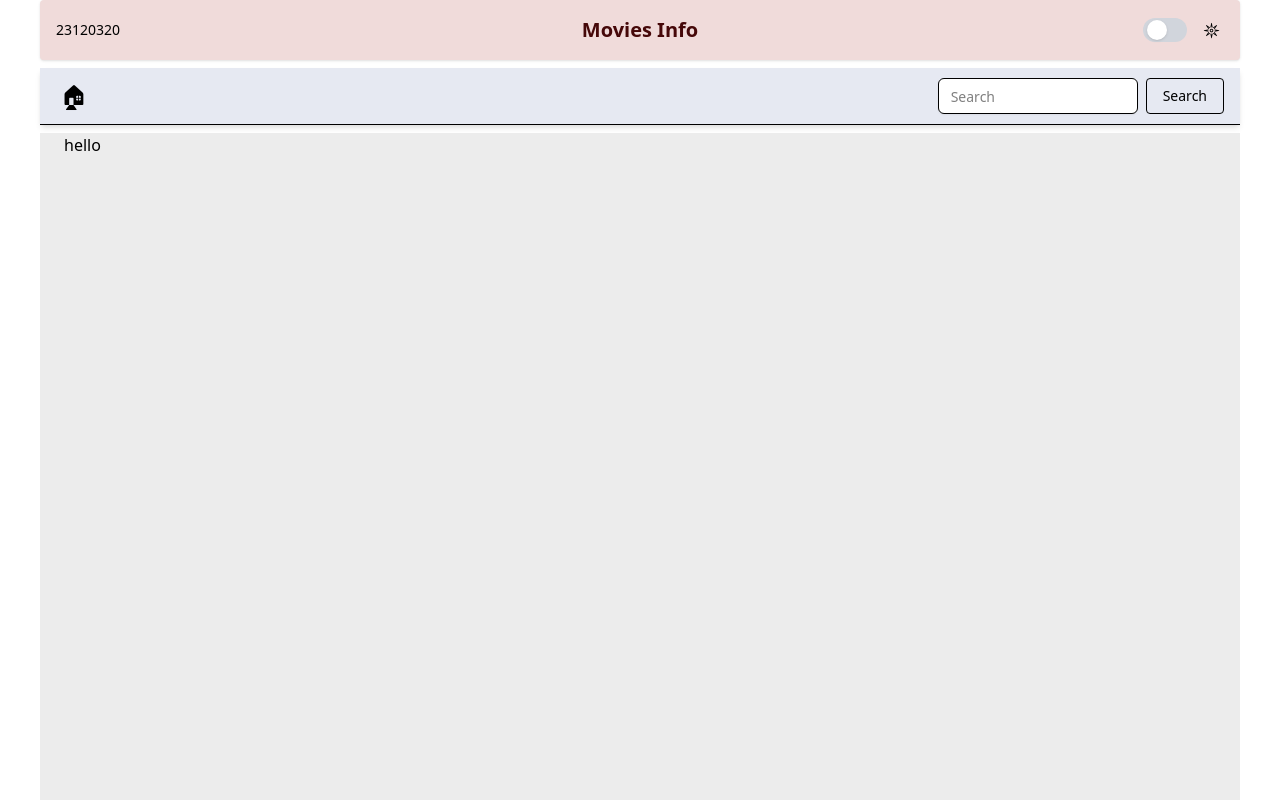
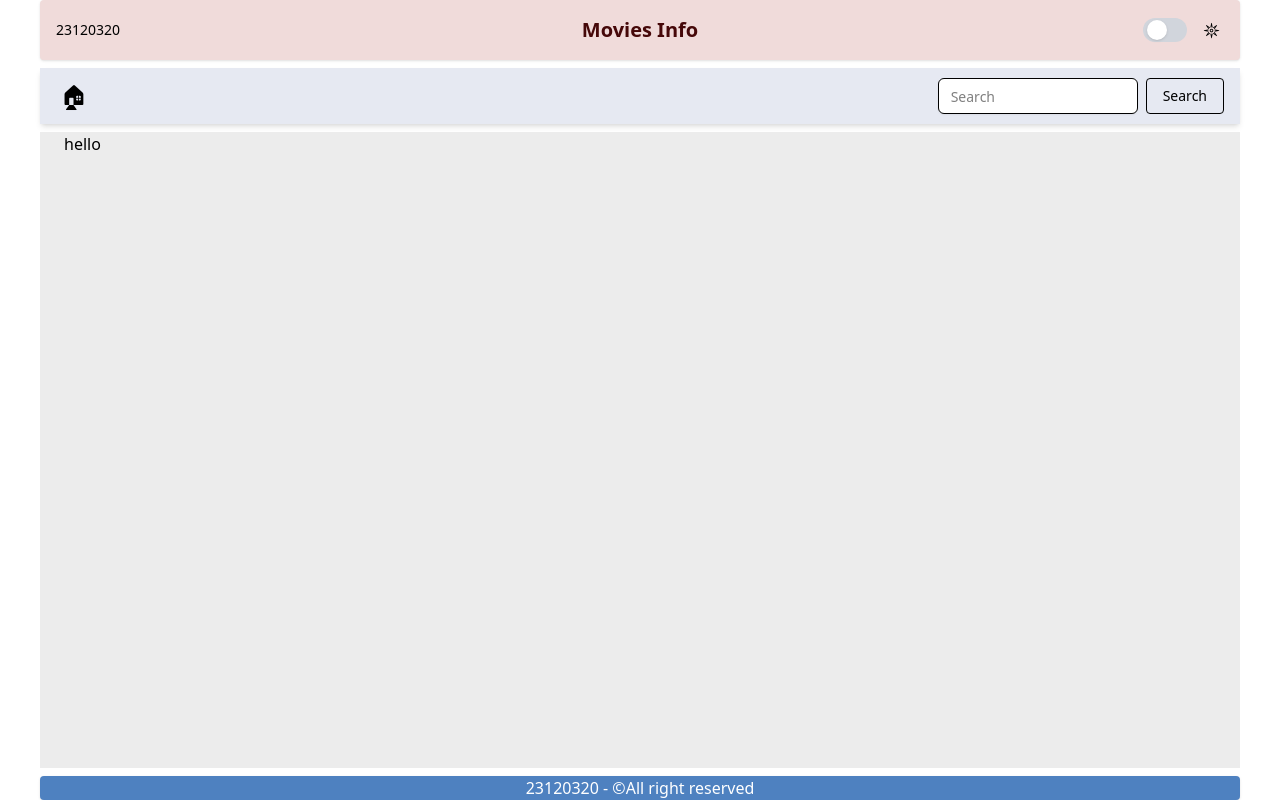
Before and after one commit to hoangphi117/BTCN_Web_02_23120320, a React (Vite) app: page / in a window 1280 px wide. Built offline with nearby package versions, Linux system fonts and the light colour scheme.

Commit message:
feat(layout): Add Footer

```diff
--- a/src/components/common/Footer.jsx
+++ b/src/components/common/Footer.jsx
@@ -1,3 +1,9 @@
-function Footer() {}
+function Footer() {
+  return (
+    <footer className="flex bg-[#4e81c0] justify-center rounded shadow-sm">
+      <p className="text-white">23120320 - &copy;All right reserved</p>
+    </footer>
+  );
+}
 
 export default Footer;
--- a/src/components/common/NavBar.jsx
+++ b/src/components/common/NavBar.jsx
@@ -4,7 +4,7 @@ import { Button } from "../ui/button";
 
 function NavBar() {
   return (
-    <nav className="bg-[#e6e9f2] shadow-md border-b">
+    <nav className="bg-[#e6e9f2] shadow-md">
       <div className="max-w-[1200px] mx-auto px-4 flex items-center h-14">
         <Link to="/" className="mr-6">
           <Button
```
